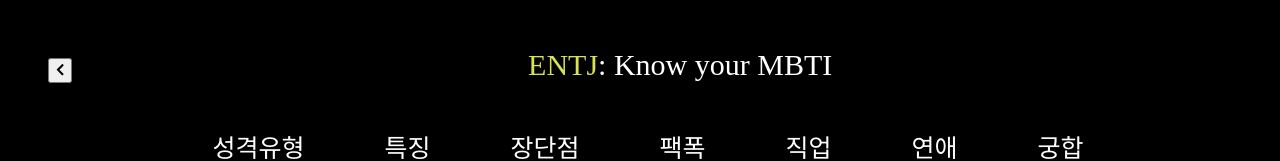
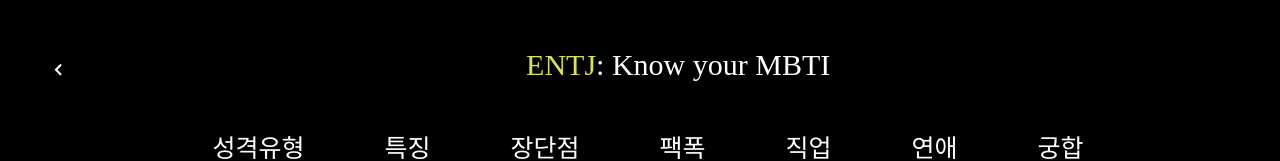
Before and after one commit to neul0129/mbti_project, a React (Create React App) app: page /profiles/ENTJ in a window 1280 px wide. Shown: the top 161 px of the page. Built offline with nearby package versions, Linux system fonts and the light colour scheme.

Commit message:
Feat: profile page 버튼 스타일링
profile page 버튼을 스타일링 해주었습니다.

```diff
--- a/src/pages/profile/Profile.css
+++ b/src/pages/profile/Profile.css
@@ -1,6 +1,6 @@
 /* 전체 */
 html{
-scroll-behavior: smooth;
+	scroll-behavior: smooth;
 }
 
 :root {
@@ -39,6 +39,10 @@
 	height: 25px;
 	margin-top: 30px;
 	margin-left: 40px;
+	background-color: transparent;
+	border: none;
+	color: white;
+	cursor: pointer;
 }
 
 /* 제목 */
```
